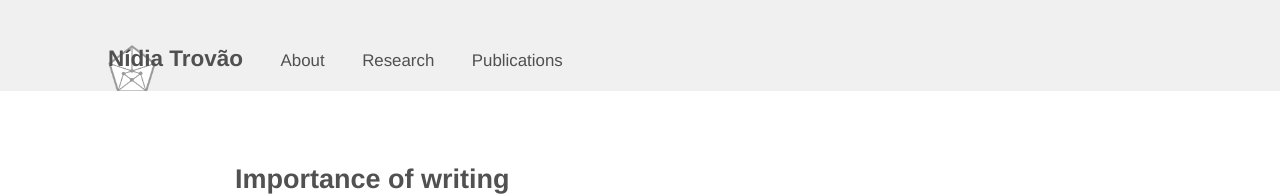
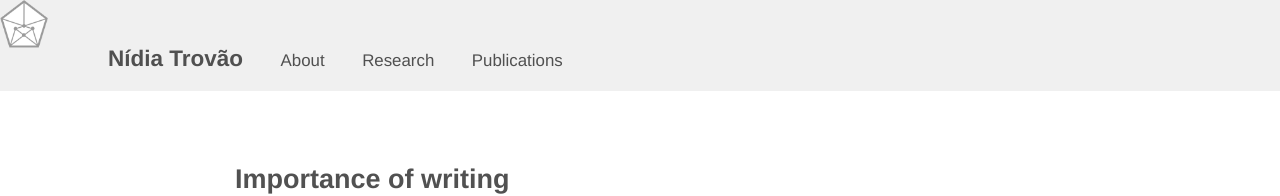
Before and after one commit to nidiatrovao/nidiatrovao.github.io, a Jekyll site: the page built from index.html, in a window 1280 px wide. Shown: the top 196 px of the page. Built offline with Jekyll 4.4.1, drawn with Linux system fonts in a browser that asks for light colours; the list of posts is cut into pages by our own code.

Commit message:
logo fix

```diff
--- a/_layouts/default.html
+++ b/_layouts/default.html
@@ -5,7 +5,7 @@
 
   <body>
 	  <header class="masthead" style="padding-top:0;margin-left:auto;margin-right:auto">
-        <h3 class="masthead-title" style="background-color:#F0F0F0;background-image: url('/public/apple-touch-icon-precomposed.png');background-size:48px 48px;background-repeat:no-repeat;background-origin:content-box;padding-top:2.5rem;max-width:100%;padding-bottom:1rem;padding-left:6rem;padding-right:6rem;margin-left:auto;margin-right:auto">
+        <h3 class="masthead-title" style="background-color:#F0F0F0;background-image: url('/public/apple-touch-icon-precomposed.png');background-size:48px 48px;background-repeat:no-repeat;background-origin:padding-box;padding-top:2.5rem;max-width:100%;padding-bottom:1rem;padding-left:6rem;padding-right:6rem;margin-left:auto;margin-right:auto">
           <a href="{{ site.baseurl }}/" title="Home">{{ site.title }}</a>
 			{% for page in site.pages_list %}
 				&nbsp;&nbsp;&nbsp;&nbsp;
```
